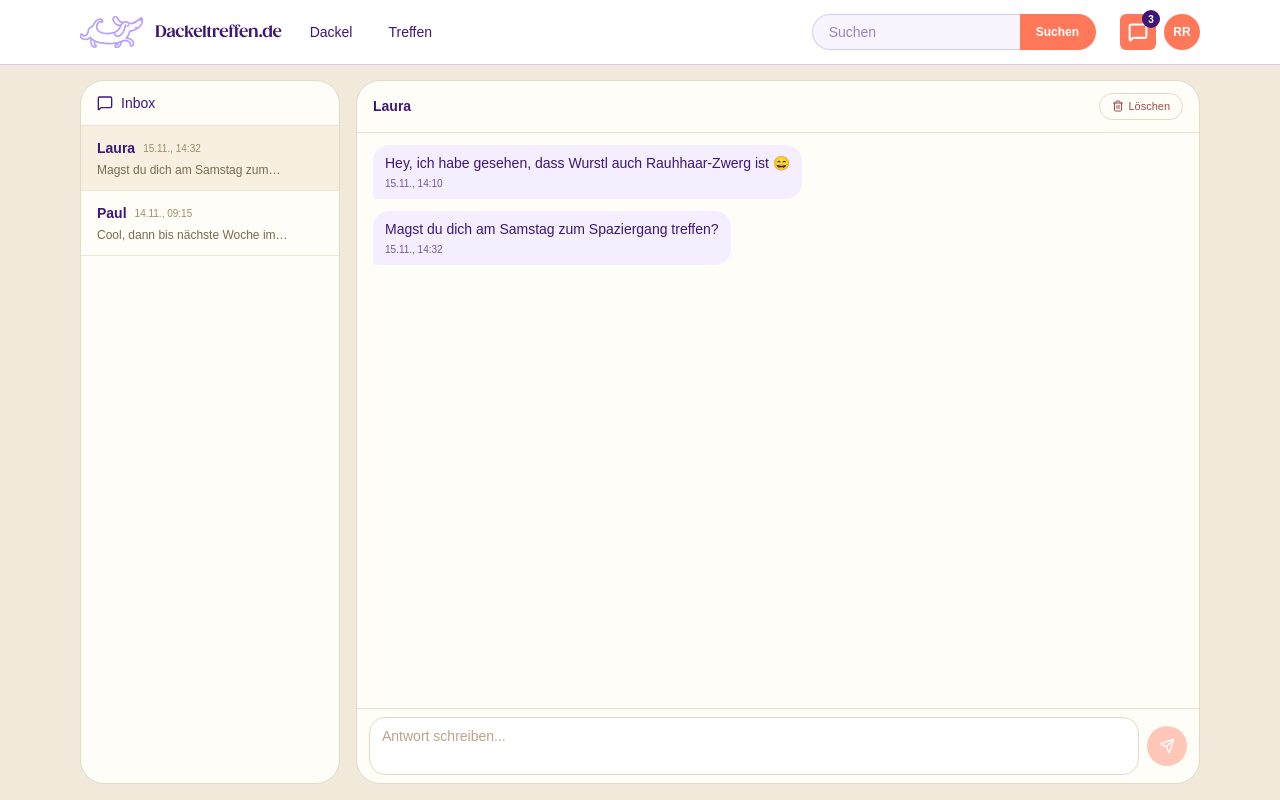
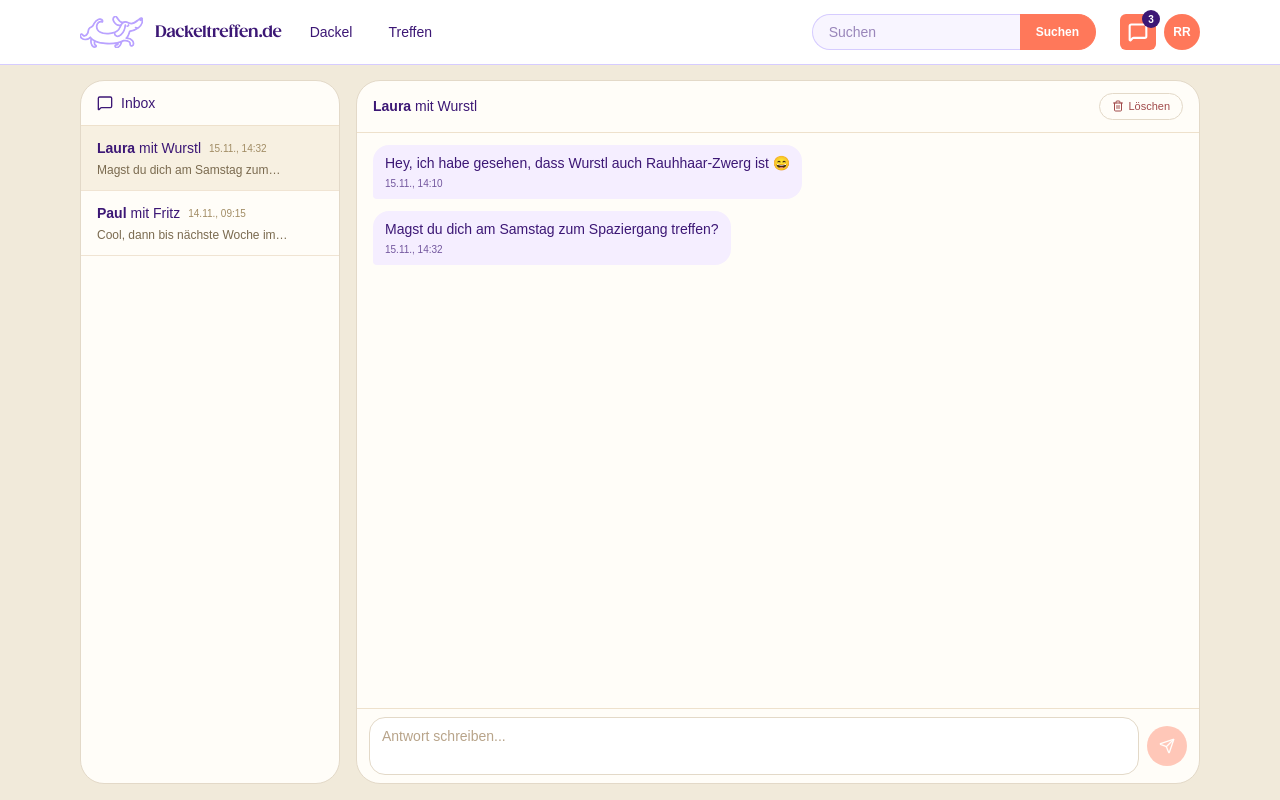
Before and after one commit to rainerroesing/dackeltreffen, a Next.js app: page /messages in a window 1280 px wide. Built offline with nearby package versions, Linux system fonts and the light colour scheme.

Commit message:
Messenger Fix

```diff
--- a/src/app/messages/page.tsx
+++ b/src/app/messages/page.tsx
@@ -202,7 +202,7 @@ export default function MessagesPage() {
                           <div className="flex flex-col">
                             <ThreadTitle
                               name={thread.counterpartName}
-                              dogName={thread.counterDogName}
+                              dogName={thread.counterpartDogName}
                             />
                           </div>
                           <span className="text-[10px] text-[#A18C64]">
@@ -235,10 +235,10 @@ export default function MessagesPage() {
                       <span className="font-semibold">
                         {selectedThread.counterpartName}
                       </span>
-                      {selectedThread.counterDogName && (
+                      {selectedThread.counterpartDogName && (
                         <span className="font-normal">
                           {" "}
-                          mit {selectedThread.counterDogName}
+                          mit {selectedThread.counterpartDogName}
                         </span>
                       )}
                     </h2>
@@ -344,7 +344,7 @@ export default function MessagesPage() {
                           <div className="flex flex-col">
                             <ThreadTitle
                               name={thread.counterpartName}
-                              dogName={thread.counterDogName}
+                              dogName={thread.counterpartDogName}
                             />
                           </div>
                           <span className="text-[10px] text-[#A18C64]">
@@ -382,10 +382,10 @@ export default function MessagesPage() {
                     <span className="font-semibold">
                       {selectedThread!.counterpartName}
                     </span>
-                    {selectedThread!.counterDogName && (
+                    {selectedThread!.counterpartDogName && (
                       <span className="font-normal">
                         {" "}
-                        mit {selectedThread!.counterDogName}
+                        mit {selectedThread!.counterpartDogName}
                       </span>
                     )}
                   </h2>
```
